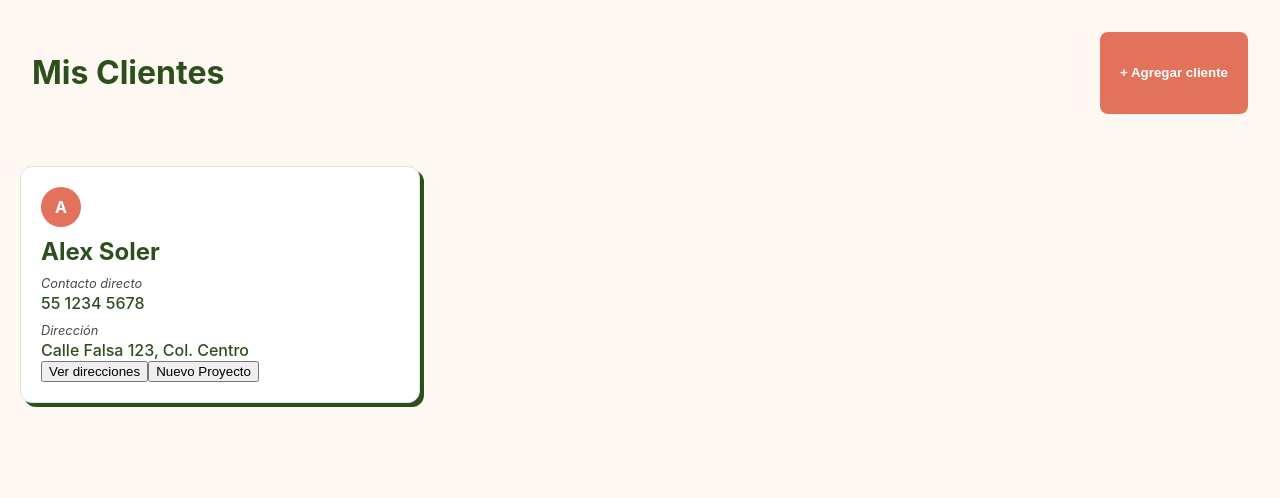
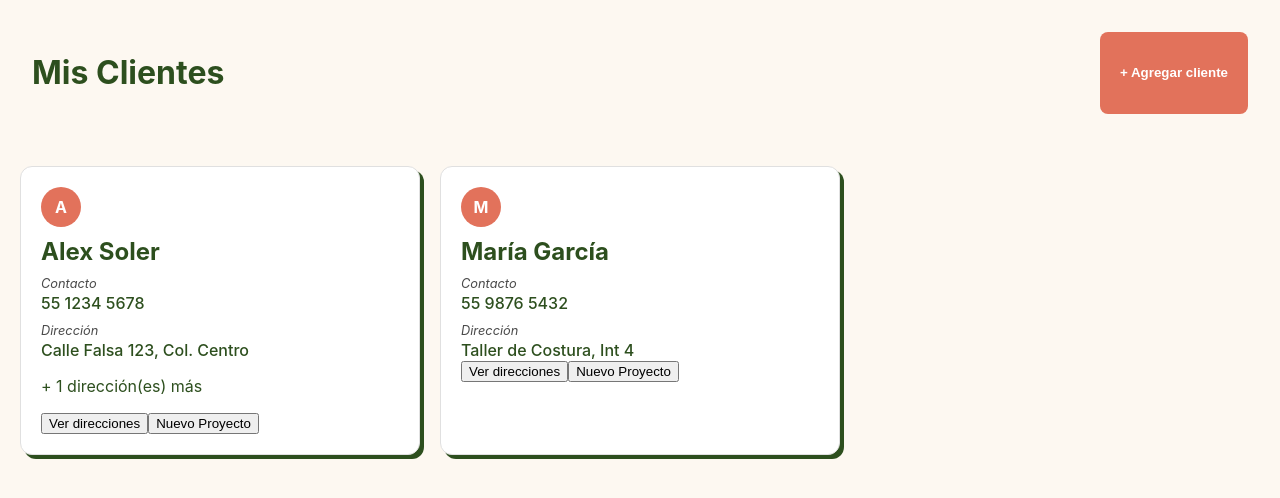
Before and after one commit to WastedTalent55/andamio-app, an Angular app in the folder andamio-frontend/: page /clientes in a window 1280 px wide. Shown: the top 498 px of the page. Built offline with nearby package versions, Linux system fonts and the light colour scheme.

Commit message:
feat: implementar interface de cliente y renderizado dinámico con @for

```diff
--- a/andamio-frontend/src/app/modules/clientes/pages/list-clientes/list-clientes.component.html
+++ b/andamio-frontend/src/app/modules/clientes/pages/list-clientes/list-clientes.component.html
@@ -5,21 +5,30 @@
   </header>
 
   <div class="grid-clientes">
+    @for (cliente of misClientes; track cliente.id) {
       <article class="tarjeta-cliente">
-      <div class="avatar-cliente">A</div>
+        <div class="avatar-cliente">{{ cliente.nombre[0] }}</div>
         <div class="info-cliente">
-        <h2>Alex Soler</h2>
-        <p class="etiqueta">Contacto directo</p>
-        <span class="dato">55 1234 5678</span>
+          <h2>{{ cliente.nombre }}</h2>
+          <p class="etiqueta">Contacto</p>
+          <span class="dato">{{ cliente.contacto }}</span>
 
           <p class="etiqueta">Dirección</p>
-        <span class="dato">Calle Falsa 123, Col. Centro</span>
+          <span class="dato">{{ cliente.ubicaciones[0] }}</span>
+          @if (cliente.ubicaciones.length > 1) {
+            <p class="info-extra">
+              + {{ cliente.ubicaciones.length - 1 }} dirección(es) más
+            </p>
+          }
         </div>
+
         <div class="acciones-tarjeta">
           <button class="btn-secundario">Ver direcciones</button>
           <button class="btn-primario">Nuevo Proyecto</button>
         </div>
       </article>
-
+    } @empty {
+      <p>Aún no tienes clientes registrados.</p>
+    }
   </div>
 </div>
--- a/andamio-frontend/src/app/modules/clientes/pages/list-clientes/list-clientes.component.ts
+++ b/andamio-frontend/src/app/modules/clientes/pages/list-clientes/list-clientes.component.ts
@@ -1,4 +1,5 @@
 import { Component } from '@angular/core';
+import { Cliente } from '../../../../data/models/cliente.model';
 
 @Component({
   selector: 'app-list-clientes',
@@ -7,5 +8,18 @@ import { Component } from '@angular/core';
   styleUrl: './list-clientes.component.scss'
 })
 export class ListClientesComponent {
-
+  misClientes: Cliente[] = [
+    {
+      id: 1,
+      nombre: 'Alex Soler',
+      contacto: '55 1234 5678',
+      ubicaciones: ['Calle Falsa 123, Col. Centro', 'Av. Siempre Viva 742']
+    },
+    {
+      id: 2,
+      nombre: 'María García',
+      contacto: '55 9876 5432',
+      ubicaciones: ['Taller de Costura, Int 4']
+    }
+  ];
 }
```
Also changed, not shown: andamio-frontend/src/app/data/models/cliente.model.ts (added, +7 -0 lines). Lines whose indentation alone changed are shown as unchanged.
